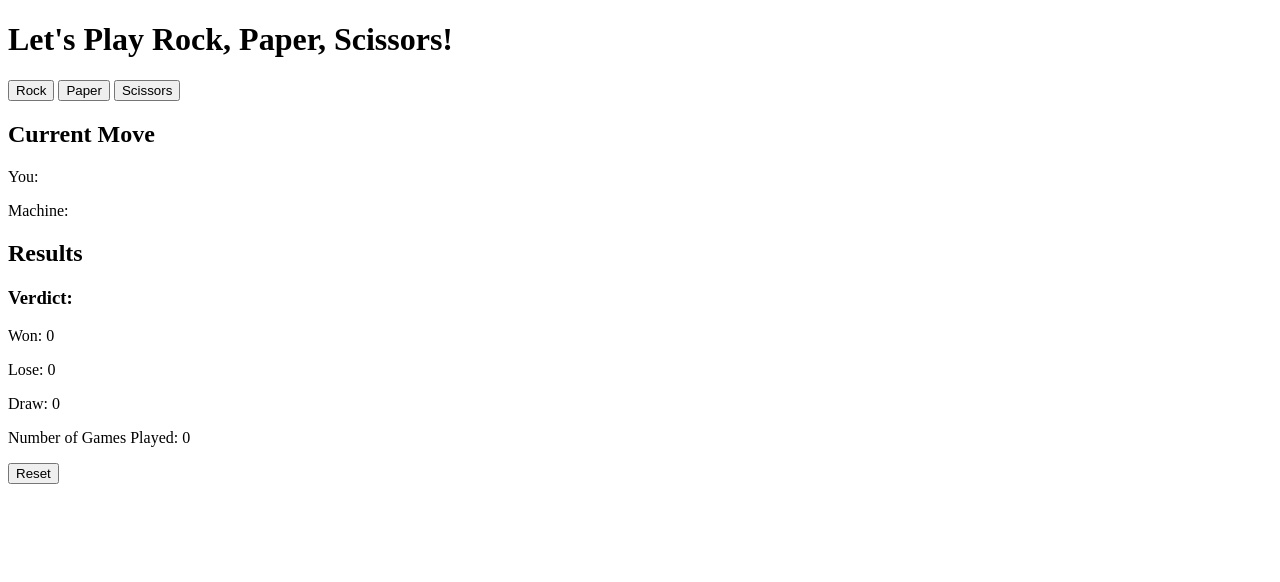
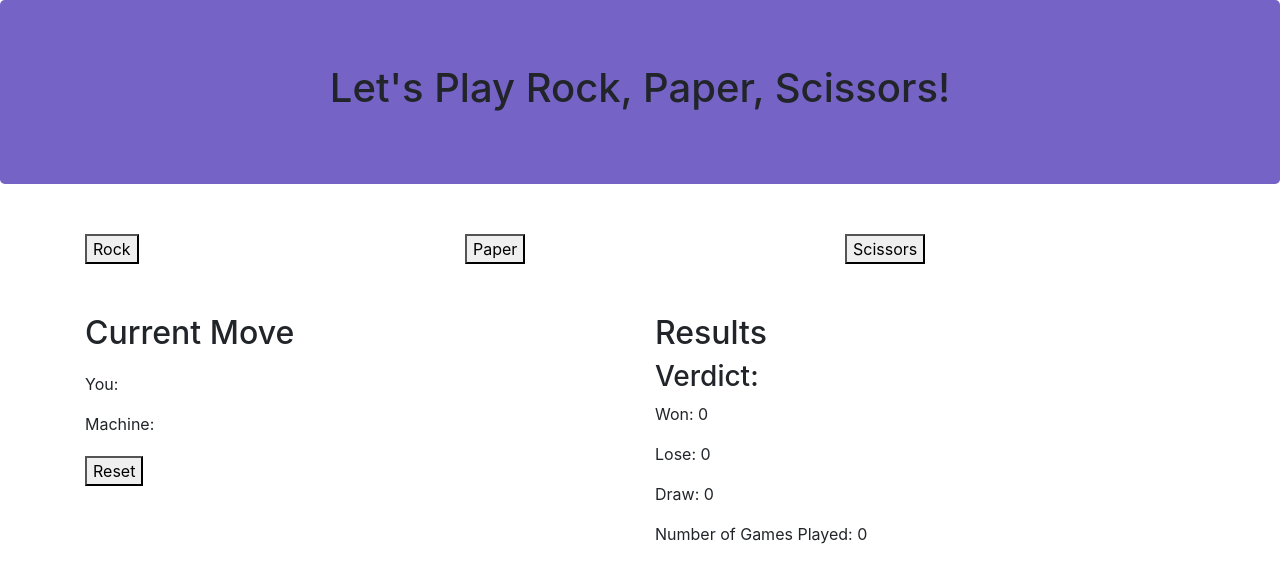
Before and after one commit to RachelEW/rock-paper-scissors, a plain HTML site: page index.html in a window 1280 px wide. Drawn offline with nearby package versions, Linux system fonts and the light colour scheme.

Commit message:
fixed reset button and added images files

```diff
--- a/css/custom.css
+++ b/css/custom.css
@@ -0,0 +1,18 @@
+.jumbotron {
+  background:#7563C6;
+}
+
+#choices {
+  margin-top: 50px;
+  margin-bottom: 50px;
+}
+
+#outcomes {
+  margin-top: 50px;
+  margin-bottom: 50px;
+}
+
+.current-move {
+  margin-top: 20px;
+  margin-bottom: 20px;
+}
--- a/index.html
+++ b/index.html
@@ -1,28 +1,59 @@
+
 <!DOCTYPE html>
 <html lang="en-GB">
+
 <head>
   <title>Let's Play Rock, Paper, Scissors!</title>
   <meta charset="utf-8" />
   <meta name="viewport" content="width=device-width, initial-scale=1.0">
+  <link rel="stylesheet" href="https://stackpath.bootstrapcdn.com/bootstrap/4.1.3/css/bootstrap.min.css" integrity="sha384-MCw98/SFnGE8fJT3GXwEOngsV7Zt27NXFoaoApmYm81iuXoPkFOJwJ8ERdknLPMO" crossorigin="anonymous">
+  <link rel="stylesheet" href="css/custom.css">
 </head>
+
 <body>
 
+  <header class="jumbotron container-fluid text-center">
     <h1>Let's Play Rock, Paper, Scissors!</h1>
+  </header>
 
-<button id="rock" value="Rock">Rock</button>
-<button id="paper" value="Paper">Paper</button>
-<button id="scissors" value="Scissors">Scissors</button>
+  <section class="container" id="choices">
+    <div class="row">
+      <div class="col-md-4">
+        <button class="user_click" id="rock" value="Rock">Rock</button>
+      </div>
+      <!--/.col-md-4-->
+      <div class="col-md-4">
+        <button class="user_click" id="paper" value="Paper">Paper</button>
+      </div>
+      <!--/.col-md-4-->
+      <div class="col-md-4">
+        <button class="user_click" id="scissors" value="Scissors">Scissors</button>
+      </div>
+      <!--/.col-md-4-->
+    </div>
+    <!--/.row-->
+  </section>
+  <!--/.container-->
 
-<section>
+  <section class="container" id="outcomes">
+    <div class="row">
+    <div class="col-md-6">
     <h2>Current Move</h2>
+    <div class="current-move">
     <p>
       You: <span class="option" id="play_you"></span>
     </p>
     <p>
       Machine: <span class="option" id="play_machine"></span>
     </p>
+    </div><!--/.current-move-->
+    <section class="reset">
+      <button id="reset">Reset</button>
+    </section>
+  </div><!--/.col-md-6-->
+
+<div class="col-md-6">
     <h2>Results</h2>
-
     <h3>Verdict: <span class="outcome" id="verdict"></span></h3>
     <p>
       Won: <span class="outcome" id="game_won">0</span>
@@ -36,14 +67,13 @@
     <p>
       Number of Games Played: <span class="outcome" id="games_played">0</span>
     </p>
-</section>
-
-<section>
-<button id="reset">Reset</button>
-</section>
+    </div><!--/.row-->
+  </section><!--container-->
+  </div><!--/.col-md-6-->
 
   <script src="http://code.jquery.com/jquery-3.3.1.min.js" integrity="sha256-FgpCb/KJQlLNfOu91ta32o/NMZxltwRo8QtmkMRdAu8=" crossorigin="anonymous"></script>
   <script src="js/engine-two.js"></script>
 
 </body>
+
 </html>
--- a/js/engine-two.js
+++ b/js/engine-two.js
@@ -11,7 +11,7 @@ var draw = 0;
 
 /* Listen for the button clicks */
 
-$("button").click(function(event) {
+$(".user_click").click(function(event) {
   var play_you = this.getAttribute("value");
   $("#play_you").text(play_you);
   computer_move();
@@ -84,7 +84,17 @@ played++;
 $("#games_played").text(played);
 }
 
-$("#reset").click(function(event) {
-  $(".option").empty();
-  $(".outcome").empty();
+$("#reset").click(function() {
+ played = 0;
+ won = 0;
+ lost = 0;
+ draw = 0;
+ played = 0;
+$('#play_you').empty();
+$('#play_machine').empty();
+$('#verdict').empty();
+$('#game_won').empty();
+$('#game_lost').empty();
+$('#game_draw').empty();
+$('#games_played').empty();
 });
```
Also changed, not shown: images/paper.jpg (added), images/rock.jpg (added), images/rps.png (added), images/scissors.jpg (added). Lines whose indentation alone changed are shown as unchanged.
